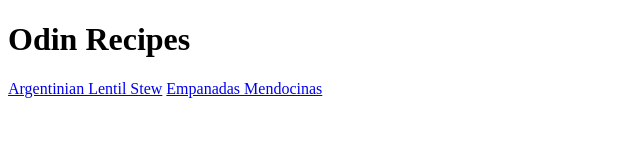
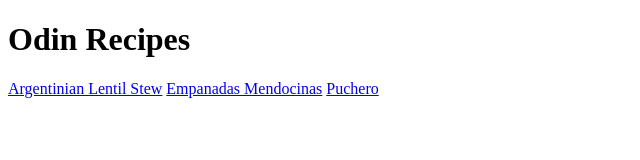
Before and after one commit to Kevin-Arg/odin-recipes, a plain HTML site: page index.html in a window 1280 px wide. Shown: the full height of the page, 0-640 px from the left. Drawn offline with Linux system fonts and the light colour scheme.

Commit message:
added puchero to index

```diff
--- a/index.html
+++ b/index.html
@@ -11,5 +11,6 @@
 
     <a href="/recipes/lentilstew.html">Argentinian Lentil Stew</a>
     <a href="/recipes/empanadas.html">Empanadas Mendocinas</a>
+    <a href="/recipes/puchero.html">Puchero</a>
 </body>
 </html>
```
